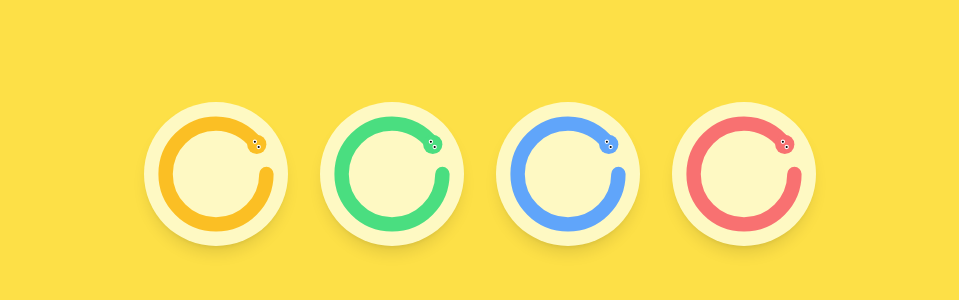
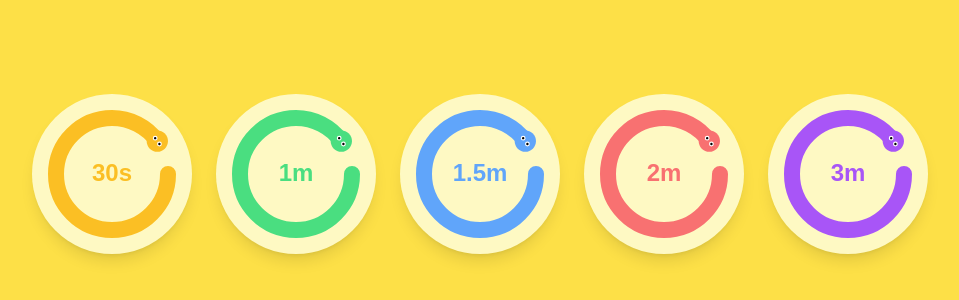
Before and after one commit to ajmesa9891/toddler-snake-timer, a plain HTML site: page index.html in a window 1280 px wide. Shown: the part 226-526 px from the top of the page, without its empty margins (160-1119 px from the left). Drawn offline with nearby package versions, Linux system fonts and the light colour scheme.

Commit message:
add 180 timer

```diff
--- a/index.html
+++ b/index.html
@@ -52,7 +52,7 @@
 
     <!-- Selection Screen -->
     <div id="selection-screen" class="screen visible p-4 sm:p-8">
-        <div class="grid grid-cols-2 sm:grid-cols-4 gap-4 sm:gap-8 w-full max-w-sm sm:max-w-2xl mx-auto">
+        <div class="grid grid-cols-2 sm:grid-cols-5 gap-4 sm:gap-6 w-full max-w-sm sm:max-w-4xl mx-auto">
             <div id="timer-30" class="canvas-container cursor-pointer rounded-full bg-yellow-100 shadow-lg hover:shadow-xl transition-shadow">
                 <canvas id="canvas-30"></canvas>
             </div>
@@ -64,6 +64,9 @@
             </div>
             <div id="timer-120" class="canvas-container cursor-pointer rounded-full bg-yellow-100 shadow-lg hover:shadow-xl transition-shadow">
                 <canvas id="canvas-120"></canvas>
+            </div>
+            <div id="timer-180" class="canvas-container cursor-pointer rounded-full bg-yellow-100 shadow-lg hover:shadow-xl transition-shadow">
+                <canvas id="canvas-180"></canvas>
             </div>
         </div>
     </div>
@@ -93,7 +96,8 @@
             { id: 'timer-30', duration: 30, canvasId: 'canvas-30', color: '#FBBF24' }, // Amber Yellow
             { id: 'timer-60', duration: 60, canvasId: 'canvas-60', color: '#4ADE80' }, // Green
             { id: 'timer-90', duration: 90, canvasId: 'canvas-90', color: '#60A5FA' },   // Blue
-            { id: 'timer-120', duration: 120, canvasId: 'canvas-120', color: '#F87171' } // Red
+            { id: 'timer-120', duration: 120, canvasId: 'canvas-120', color: '#F87171' }, // Red
+            { id: 'timer-180', duration: 180, canvasId: 'canvas-180', color: '#A855F7' } // Purple
         ];
 
         const timerCanvas = document.getElementById('timer-canvas');
@@ -215,6 +219,12 @@
             canvas.getContext('2d').scale(window.devicePixelRatio, window.devicePixelRatio);
         }
 
+        function getDurationFromCanvasId(canvasId) {
+            // Extract duration from canvas ID (e.g., 'canvas-30' -> 30)
+            const match = canvasId.match(/canvas-(\d+)/);
+            return match ? parseInt(match[1]) : null;
+        }
+
         function drawStaticSnake(canvasId, color) {
             const canvas = document.getElementById(canvasId);
             if (!canvas) return;
@@ -254,6 +264,24 @@
             ctx.arc(headX + eyeOffsetX, headY + eyeOffsetY, eyeRadius / 2, 0, 2 * Math.PI);
             ctx.arc(headX - eyeOffsetX, headY - eyeOffsetY, eyeRadius / 2, 0, 2 * Math.PI);
             ctx.fill();
+
+            // Add timer duration text in the center
+            const duration = getDurationFromCanvasId(canvasId);
+            if (duration) {
+                let displayText;
+                if (duration === 30) {
+                    displayText = "30s";
+                } else {
+                    const minutes = duration / 60;
+                    displayText = minutes % 1 === 0 ? `${minutes}m` : `${minutes}m`;
+                }
+
+                ctx.fillStyle = color;
+                ctx.font = `bold ${size * 0.15}px Arial`;
+                ctx.textAlign = 'center';
+                ctx.textBaseline = 'middle';
+                ctx.fillText(displayText, center, center);
+            }
         }
 
         function drawHappySnakeFace() {
```
